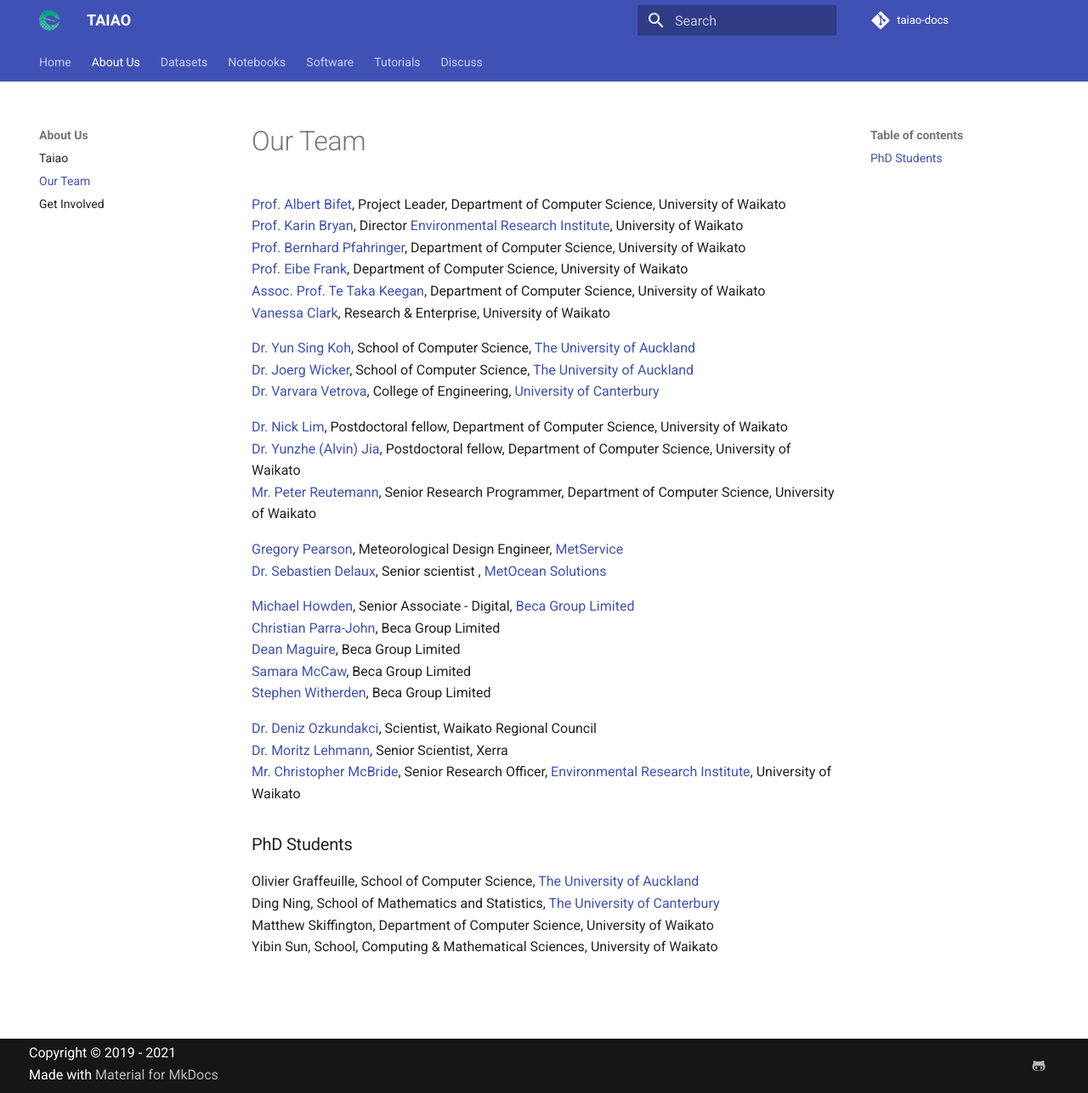
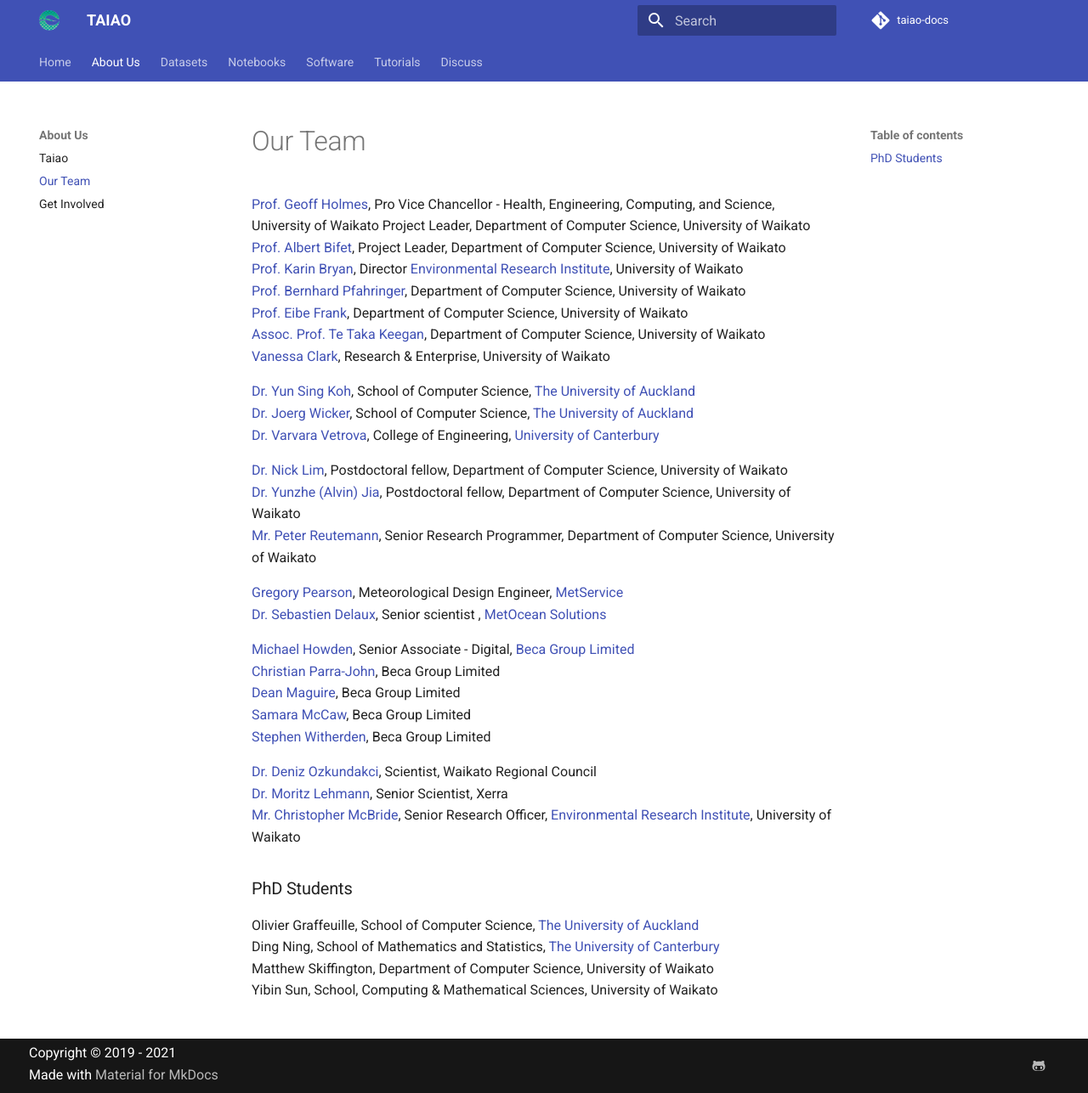
Before and after one commit to taiao/taiao-docs, an MkDocs documentation site: the page built from docs/About-Us/Our-Team.md, in a window 1280 px wide and 1287 px high. Shown: the whole window at 85% size. Built offline with MkDocs 1.6.1 and Material for MkDocs 9.7.7, drawn with Linux system fonts in a browser that asks for light colours; comment, search, counter and statistics services are not loaded.

Commit message:
Add Prof. Geoff Holmes

```diff
--- a/docs/About-Us/Our-Team.md
+++ b/docs/About-Us/Our-Team.md
@@ -1,6 +1,7 @@
-
 # Our Team
 
+[Prof. Geoff Holmes](https://www.waikato.ac.nz/staff-profiles/people/geoff), Pro Vice Chancellor - Health, Engineering, Computing, and Science, University of Waikato
+Project Leader, Department of Computer Science, University of Waikato
 [Prof. Albert Bifet](https://www.waikato.ac.nz/staff-profiles/people/abifet), Project Leader, Department of Computer Science, University of Waikato
 [Prof. Karin Bryan](https://www.waikato.ac.nz/staff-profiles/people/kbryan), Director [Environmental Research Institute](https://www.waikato.ac.nz/eri/), University of Waikato
 [Prof. Bernhard Pfahringer](https://www.waikato.ac.nz/staff-profiles/people/bernhard/), Department of Computer Science, University of Waikato
@@ -26,10 +27,11 @@
 [Stephen Witherden](https://www.linkedin.com/in/stephenwitherden?originalSubdomain=au), Beca Group Limited
 
 [Dr. Deniz Ozkundakci](https://www.linkedin.com/in/deniz-%C3%B6zkundakci-953774191?originalSubdomain=nz), Scientist, Waikato Regional Council
-[Dr. Moritz Lehmann](https://www.xerra.nz/our-team/), Senior Scientist, Xerra
+[Dr. Moritz Lehmann](https://www.moritzlehmann.org/), Senior Scientist, Xerra
 [Mr. Christopher McBride](https://www.waikato.ac.nz/staff-profiles/people/cmcbride), Senior Research Officer, [Environmental Research Institute](https://www.waikato.ac.nz/eri/), University of Waikato
 
 ### PhD Students
+
 Olivier Graffeuille, School of Computer Science, [The University of Auckland](https://www.auckland.ac.nz/en.html)
 Ding Ning, School of Mathematics and Statistics, [The University of Canterbury](https://www.canterbury.ac.nz/)
 Matthew Skiffington, Department of Computer Science, University of Waikato
```
